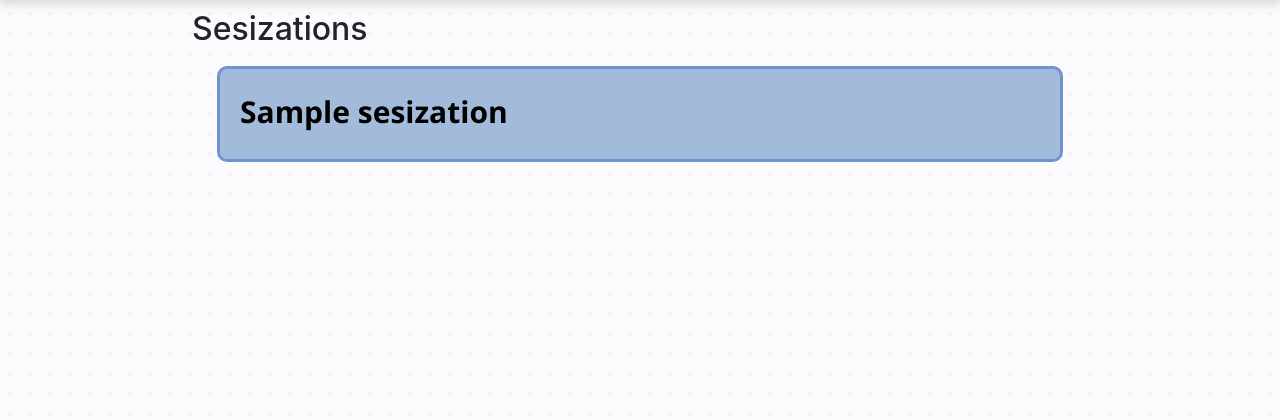
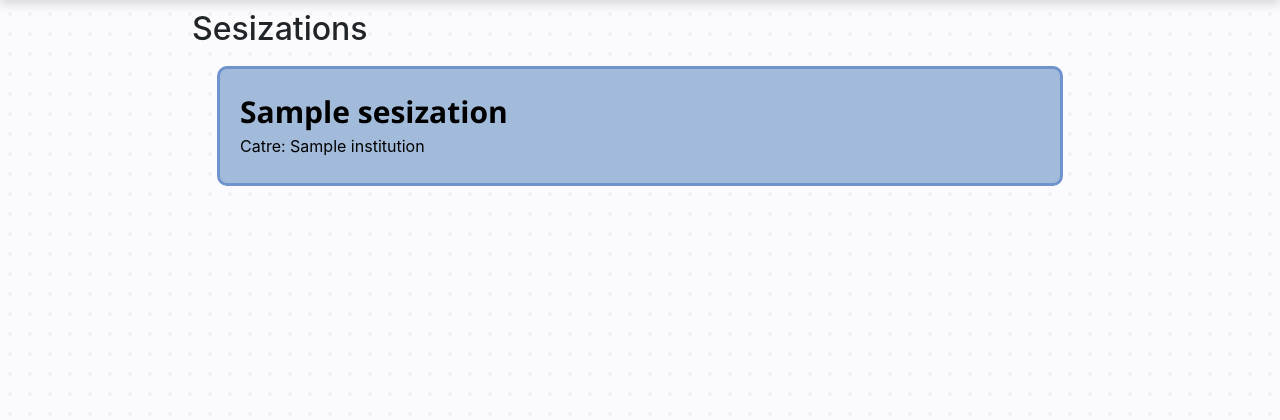
Before and after one commit to AlexGS00/CitySay, a Django app: page /sesizations in a window 1280 px wide. Shown: the part 56-476 px from the top of the page. Run offline with Django 5.2, Linux system fonts and the light colour scheme; a user stored in the database is signed in; tables that the repository leaves empty hold one stand-in row (values such as "Sample post"); some libraries are stand-ins or nearby versions.

Commit message:
add sesizations

```diff
--- a/SmartCity/citysay/templates/citysay/sesizations.html
+++ b/SmartCity/citysay/templates/citysay/sesizations.html
@@ -12,6 +12,7 @@
         <div class="sesization-card">
             <div class="sesization-heading">
                 <div class="sesization-card-title">{{ sesization.title }}</div>
+                <div class="sesization-card-institution">Catre: {{sesization.institution.name}}</div>
             </div>
         </div>
         <a>
```
